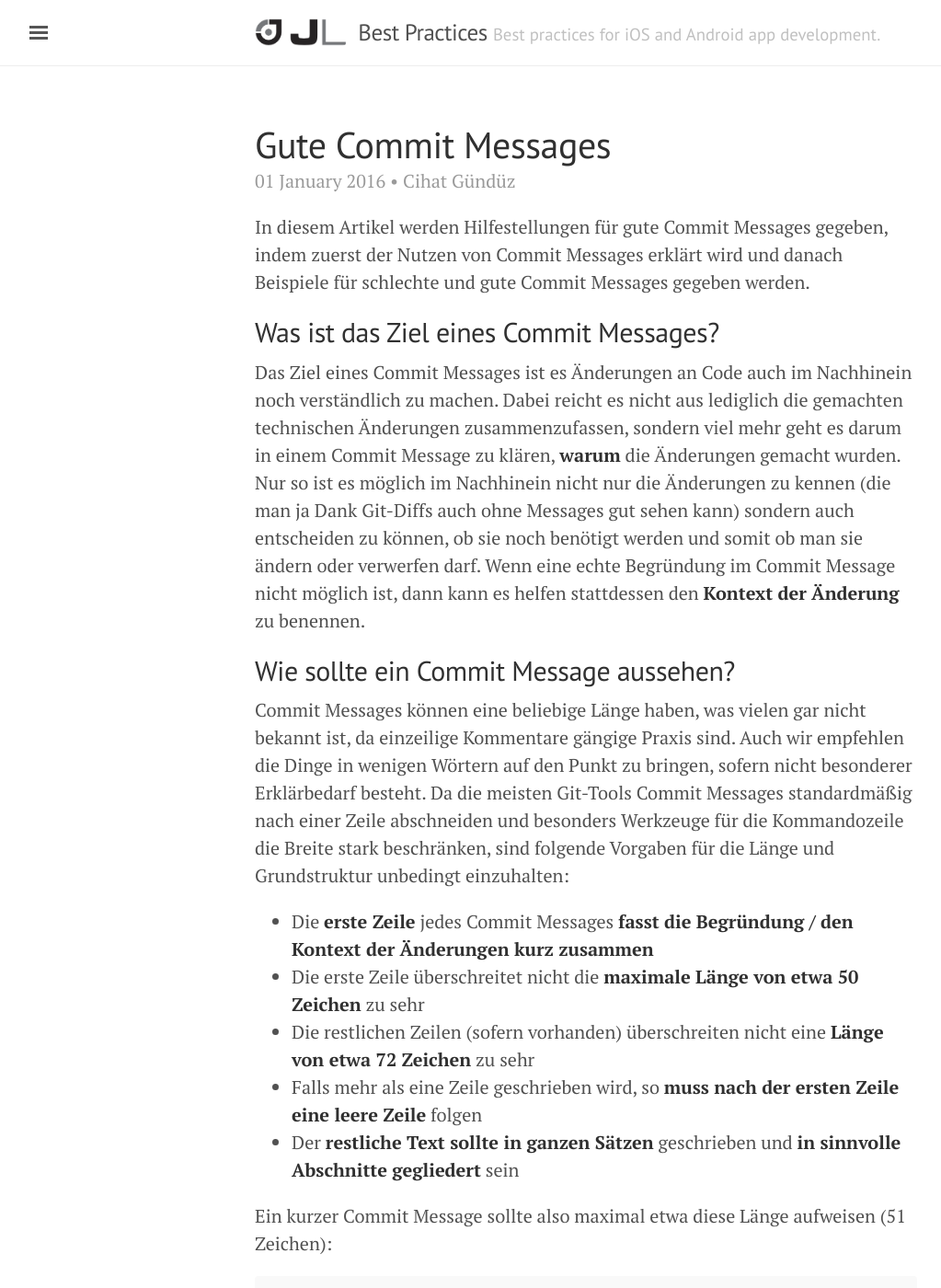
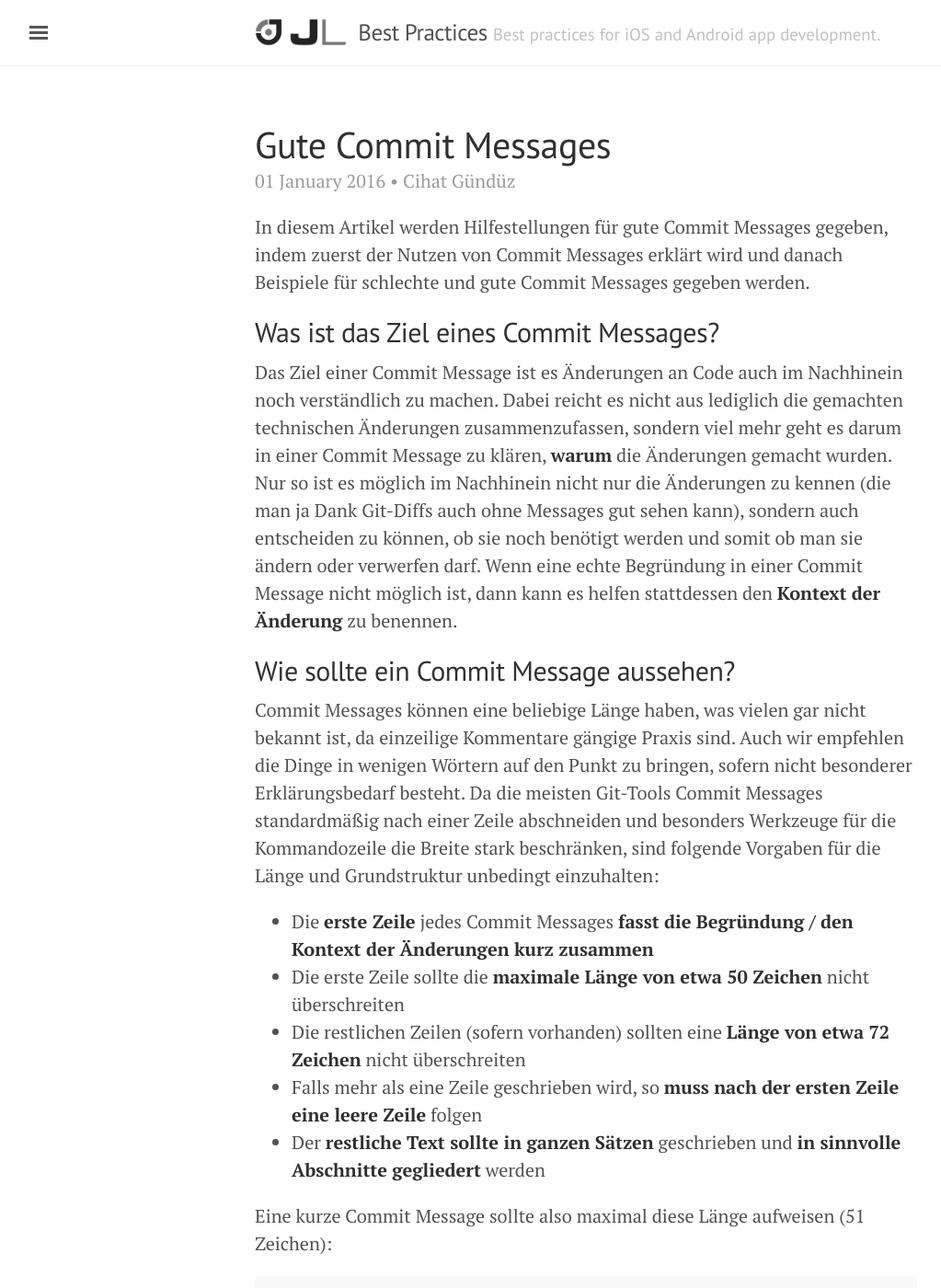
Before and after one commit to JamitLabs/BestPractices, a Jekyll site: the page built from _articles/General/GN010 Version Control/0400 Good Commit Messages.de.md, in a window 1280 px wide and 1400 px high. Shown: the whole window at 92% size, without its empty margins (3-1026 px from the left). Built offline with Jekyll 4.4.1, drawn with Linux system fonts in a browser that asks for light colours; some of the changed text lies outside the part shown.

Commit message:
Change spelling and some phrases

````diff
--- a/_articles/General/GN010 Version Control/0400 Good Commit Messages.de.md
+++ b/_articles/General/GN010 Version Control/0400 Good Commit Messages.de.md
@@ -11,25 +11,25 @@ In diesem Artikel werden Hilfestellungen für gute Commit Messages gegeben, inde
 
 ## Was ist das Ziel eines Commit Messages?
 
-Das Ziel eines Commit Messages ist es Änderungen an Code auch im Nachhinein noch verständlich zu machen. Dabei reicht es nicht aus lediglich die gemachten technischen Änderungen zusammenzufassen, sondern viel mehr geht es darum in einem Commit Message zu klären, **warum** die Änderungen gemacht wurden. Nur so ist es möglich im Nachhinein nicht nur die Änderungen zu kennen (die man ja Dank Git-Diffs auch ohne Messages gut sehen kann) sondern auch entscheiden zu können, ob sie noch benötigt werden und somit ob man sie ändern oder verwerfen darf. Wenn eine echte Begründung im Commit Message nicht möglich ist, dann kann es helfen stattdessen den **Kontext der Änderung** zu benennen.
+Das Ziel einer Commit Message ist es Änderungen an Code auch im Nachhinein noch verständlich zu machen. Dabei reicht es nicht aus lediglich die gemachten technischen Änderungen zusammenzufassen, sondern viel mehr geht es darum in einer Commit Message zu klären, **warum** die Änderungen gemacht wurden. Nur so ist es möglich im Nachhinein nicht nur die Änderungen zu kennen (die man ja Dank Git-Diffs auch ohne Messages gut sehen kann), sondern auch entscheiden zu können, ob sie noch benötigt werden und somit ob man sie ändern oder verwerfen darf. Wenn eine echte Begründung in einer Commit Message nicht möglich ist, dann kann es helfen stattdessen den **Kontext der Änderung** zu benennen.
 
 ## Wie sollte ein Commit Message aussehen?
 
-Commit Messages können eine beliebige Länge haben, was vielen gar nicht bekannt ist, da einzeilige Kommentare gängige Praxis sind. Auch wir empfehlen die Dinge in wenigen Wörtern auf den Punkt zu bringen, sofern nicht besonderer Erklärbedarf besteht. Da die meisten Git-Tools Commit Messages standardmäßig nach einer Zeile abschneiden und besonders Werkzeuge für die Kommandozeile die Breite stark beschränken, sind folgende Vorgaben für die Länge und Grundstruktur unbedingt einzuhalten:
+Commit Messages können eine beliebige Länge haben, was vielen gar nicht bekannt ist, da einzeilige Kommentare gängige Praxis sind. Auch wir empfehlen die Dinge in wenigen Wörtern auf den Punkt zu bringen, sofern nicht besonderer Erklärungsbedarf besteht. Da die meisten Git-Tools Commit Messages standardmäßig nach einer Zeile abschneiden und besonders Werkzeuge für die Kommandozeile die Breite stark beschränken, sind folgende Vorgaben für die Länge und Grundstruktur unbedingt einzuhalten:
 
 * Die **erste Zeile** jedes Commit Messages **fasst die Begründung / den Kontext der Änderungen kurz zusammen**
-* Die erste Zeile überschreitet nicht die **maximale Länge von etwa 50 Zeichen** zu sehr
-* Die restlichen Zeilen (sofern vorhanden) überschreiten nicht eine **Länge von etwa 72 Zeichen** zu sehr
+* Die erste Zeile sollte die **maximale Länge von etwa 50 Zeichen** nicht überschreiten
+* Die restlichen Zeilen (sofern vorhanden) sollten eine **Länge von etwa 72 Zeichen** nicht überschreiten
 * Falls mehr als eine Zeile geschrieben wird, so **muss nach der ersten Zeile eine leere Zeile** folgen
-* Der **restliche Text sollte in ganzen Sätzen** geschrieben und **in sinnvolle Abschnitte gegliedert** sein
+* Der **restliche Text sollte in ganzen Sätzen** geschrieben und **in sinnvolle Abschnitte gegliedert** werden
 
-Ein kurzer Commit Message sollte also maximal etwa diese Länge aufweisen (51 Zeichen):
+Eine kurze Commit Message sollte also maximal diese Länge aufweisen (51 Zeichen):
 
 ```text
 Lorem ipsum dolor sit amet consectetuer adipiscing
 ```
 
-Ein langer Commit Message sollte etwa diese grobe Form aufweisen (Maximum 73 Zeichen):
+Eine lange Commit Message sollte diese grobe Form aufweisen (Maximum 73 Zeichen):
 
 ```text
 Lorem ipsum dolor sit amet consectetuer adipiscing
@@ -84,11 +84,11 @@ Diese Regeln orientieren sich an Community-Standards, die etwa in [diesem Blogpo
 
 ## Häufig gemachte Fehler
 
-Nachfolgend typische Fehler, die genau so bereits in der Praxis vorgekommen sind mit Verbesserungsvorschlägen.
+Nachfolgend werden an einigen Beispielen aus der Praxis typische Fehler besprochen und Verbesserungsvorschläge gegeben.
 
 ### Zu generische Commit Messages
 
-Auch wenn man sich in der ersten Zeile kurz fassen sollte, sollte dies nicht zu zu generischen Commits führen, die kaum Aussagekraft haben. Besonders Commits, die nur ein oder zwei Wörter lang sind laufen Gefahr nichts auszusagen. Auch Wörter wie "some" sind Anzeichen von zu generischen Commit Messages.
+Auch wenn man sich in der ersten Zeile kurz fassen sollte, sollte dies nicht zu generischen Commits führen, die kaum Aussagekraft haben. Besonders Commits, mit nur ein oder zwei Wörtern Länge laufen Gefahr nichts auszusagen. Auch Wörter wie "some" sind Anzeichen von zu generischen Commit Messages.
 
 Schlecht:
 
````
Also changed, not shown: other parts of _articles/General/GN010 Version Control/0400 Good Commit Messages.de.md (+1 -1 lines).
